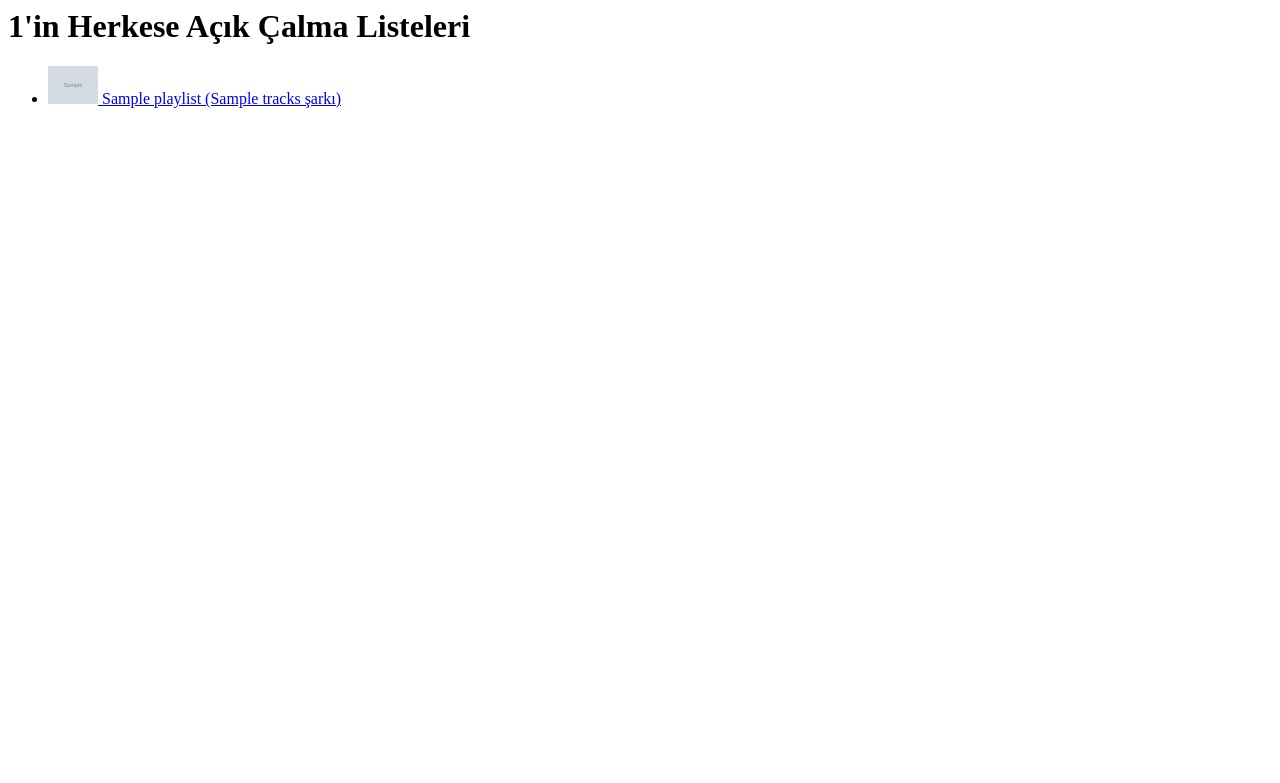
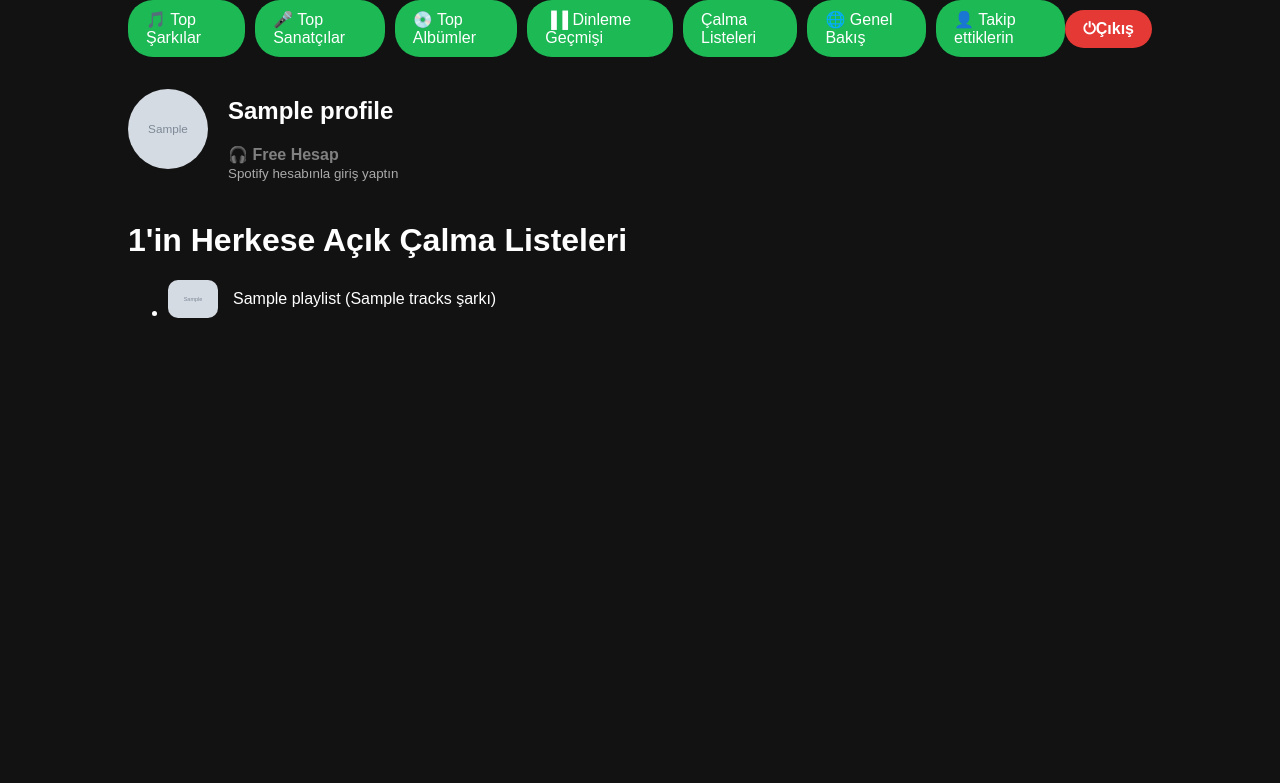
Before and after one commit to Talha3507/Spotify, a Flask app: template templates/playlists.html in a window 1280 px wide. Shown: the top 783 px of the page. Run offline with Flask 3, Linux system fonts and the light colour scheme; the template is opened without the code that fills it: most values are stand-ins (such as "Sample title", 1, 10 or a date in 2020); grey boxes marked "Sample" are stand-in pictures.

Commit message:
Add files via upload

```diff
--- a/templates/albums.html
+++ b/templates/albums.html
@@ -16,6 +16,7 @@
         <a class="btn" href="/artists">🎤 Top Sanatçılar</a>
         <a class="btn" href="/albums">💿 Top Albümler</a>
         <a class="btn" href="/history">▐▐  Dinleme Geçmişi</a>
+        <a class="btn" href="/playlists">Çalma Listeleri</a>
         <a class="btn" href="/overview">🌐 Genel Bakış</a>
         <a class="btn" href="/following">👤 Takip ettiklerin</a>
     </div>
--- a/templates/artists.html
+++ b/templates/artists.html
@@ -17,6 +17,7 @@
 	    <a class="btn" href="/artists">🎤 Top Sanatçılar</a>
         <a class="btn" href="/albums">💿 Top Albümler</a>
         <a class="btn" href="/history">▐▐  Dinleme Geçmişi</a>
+        <a class="btn" href="/playlists">Çalma Listeleri</a>
 		<a class="btn" href="/overview">🌐 Genel Bakış</a>
 		<a class="btn" href="/following">👤 Takip ettiklerin</a>
 	</div>
--- a/templates/following.html
+++ b/templates/following.html
@@ -31,6 +31,7 @@
             <a class="btn" href="/artists">🎤 Top Sanatçılar</a>
             <a class="btn" href="/albums">💿 Top Albümler</a>
             <a class="btn" href="/history">▐▐  Dinleme Geçmişi</a>
+            <a class="btn" href="/playlists">Çalma Listeleri</a>
             <a class="btn" href="/overview">🌐 Genel Bakış</a>
             <a class="btn" href="/following">👤 Takip ettiklerin</a>
         </div>
--- a/templates/overview.html
+++ b/templates/overview.html
@@ -75,6 +75,7 @@
             <a class="btn" href="/artists">🎤 Top Sanatçılar</a>
             <a class="btn" href="/albums">💿 Top Albümler</a>
             <a class="btn" href="/history">▐▐ Dinleme Geçmişi</a>
+            <a class="btn" href="/playlists">Çalma Listeleri</a>
             <a class="btn" href="/overview">🌐 Genel Bakış</a>
             <a class="btn" href="/following">👤 Takip ettiklerin</a>
         </div>
--- a/templates/playlists.html
+++ b/templates/playlists.html
@@ -1,3 +1,62 @@
+<!DOCTYPE html>
+<html>
+<head>
+    <title>Spotify Çalma Listeleri</title>
+    <meta name="viewport" content="width=device-width, initial-scale=1.0">
+    <link rel="icon" href="{{ url_for('static', filename='favicon.ico') }}">
+    <link rel="stylesheet" href="{{ url_for('static', filename='css/style.css') }}">
+    <style>
+        button { background: #1db954; border: none; color: white; font-size: 18px; padding: 10px 14px; border-radius: 50%; cursor: pointer; transition: transform 0.2s, background 0.3s; }
+        button:hover { transform: scale(1.1); background: #1ed760; }
+        body { font-family: sans-serif; background:#121212; color:white;}
+        .now-playing { transition: background 0.5s ease; position:relative; padding:20px; border-radius:15px; margin-bottom:30px; max-width:600px;}
+        .bg-blur { filter: blur(20px); position:absolute; top:0; left:0; width:100%; height:150px; z-index:-1; background-size:cover; opacity:0.3; border-radius:15px; }
+        .progress-container { height:6px; background:#333; border-radius:10px; overflow:hidden; margin-top:10px; width:100%; }
+        .progress-bar { height:100%; background:#1db954; width:0%; transition: width 0.5s linear; }
+        a { text-decoration:none; color:white; display:flex; gap:15px; align-items:center;}
+        img { border-radius:10px; transition: transform 0.4s ease; }
+        #progress-wrapper { display:none; }
+        #no-song { display:none; color:#aaa; text-align:center; }
+        .song-transition-out { opacity:0; transform: translateY(20px); transition: all 0.4s ease; }
+        .song-img-animate { transform: scale(1.05); }
+    </style>
+</head>
+<body>
+<div class="container">
+
+    <div class="topbar">
+        <div class="menu-toggle">☰</div>
+        <div class="nav-left" id="navMenu">
+            <a class="btn" href="/tracks">🎵 Top Şarkılar</a>
+            <a class="btn" href="/artists">🎤 Top Sanatçılar</a>
+            <a class="btn" href="/albums">💿 Top Albümler</a>
+            <a class="btn" href="/history">▐▐  Dinleme Geçmişi</a>
+            <a class="btn" href="/playlists">Çalma Listeleri</a>
+            <a class="btn" href="/overview">🌐 Genel Bakış</a>
+            <a class="btn" href="/following">👤 Takip ettiklerin</a>
+        </div>
+        <a class="logout-btn" href="/logout">⏻️Çıkış</a>
+    </div>
+
+    <div class="profile">
+        {% if profile.image %}
+            <img src="{{ profile.image }}" loading="lazy"
+            width="80">
+        {% else %}
+            <img src="{{ url_for('static', filename='default.png') }}" width="80">
+        {% endif %}
+        <div>
+            <h2>{{ profile.name }}</h2>
+
+            {% if profile.product == "premium" %}
+                <span style="color:#1db954; font-weight:bold;">🎵 Premium Hesap</span>
+            {% else %}
+                <span style="color:gray; font-weight:bold;">🎧 Free Hesap</span>
+            {% endif %}
+            <br><small style="color:#aaa;">Spotify hesabınla giriş yaptın</small>
+        </div>
+    </div>
+
 <h1>{{ user_id }}'in Herkese Açık Çalma Listeleri</h1>
 <ul>
   {% for playlist in playlists %}
--- a/templates/top.html
+++ b/templates/top.html
@@ -17,6 +17,7 @@
 	    <a class="btn" href="/artists">🎤 Top Sanatçılar</a>
         <a class="btn" href="/albums">💿 Top Albümler</a>
         <a class="btn" href="/history">▐▐  Dinleme Geçmişi</a>
+        <a class="btn" href="/playlists">Çalma Listeleri</a>
 		<a class="btn" href="/overview">🌐 Genel Bakış</a>
 		<a class="btn" href="/following">👤 Takip ettiklerin</a>
 	</div>
```
